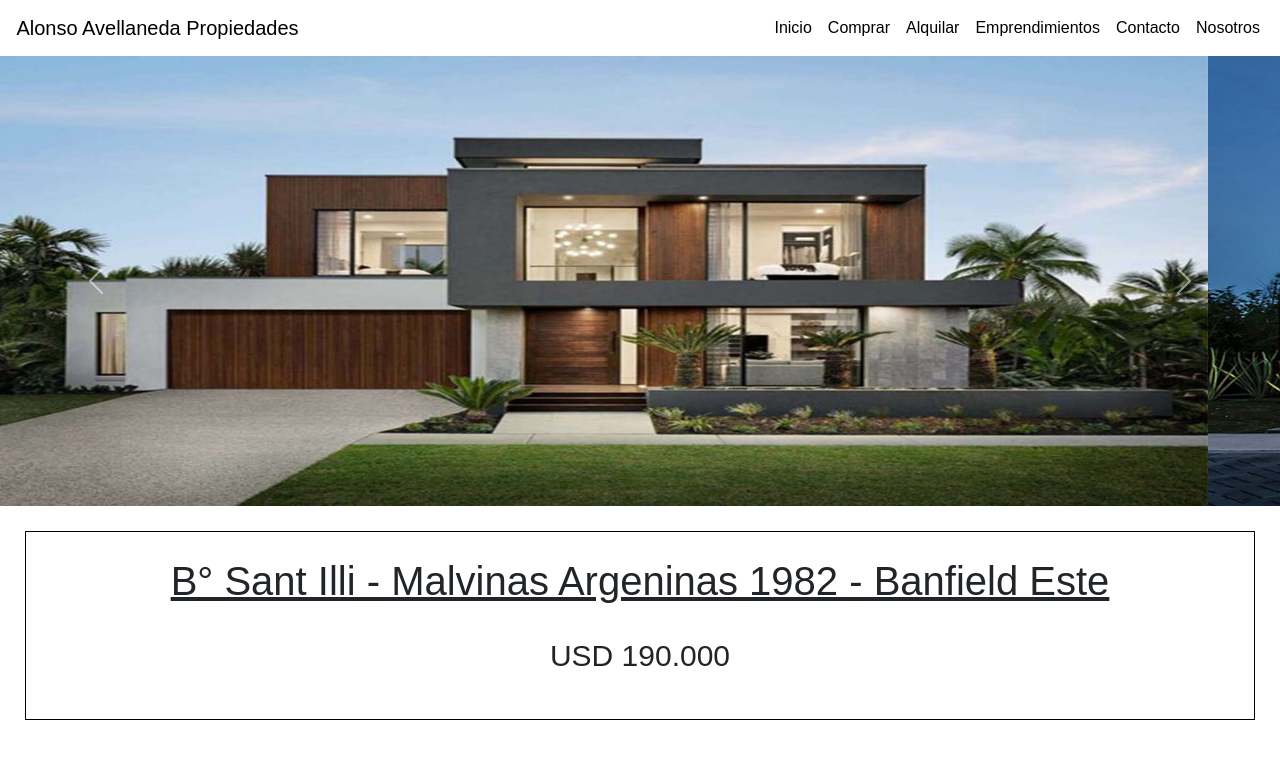
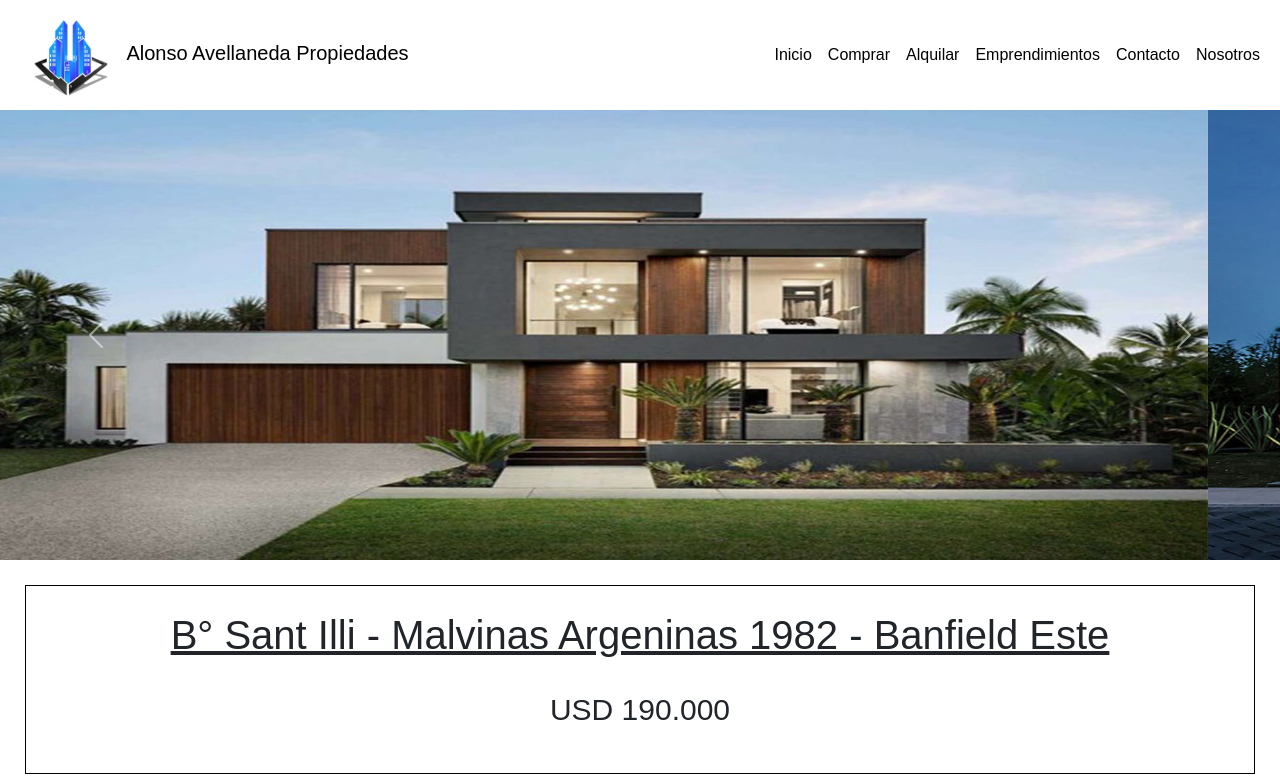
Before and after one commit to Geronimoalonso/pruebafinal, a plain HTML site: page Pages/Publicaciones.html in a window 1280 px wide. Shown: the top 782 px of the page. Drawn offline with nearby package versions, Linux system fonts and the light colour scheme.

Commit message:
add logo

```diff
--- a/Pages/Publicaciones.html
+++ b/Pages/Publicaciones.html
@@ -17,7 +17,7 @@
   <nav class="navbar navbar-expand-lg" style="background-color: white;">
     <div class="container-fluid">
       <a class="navbar-brand" href="#">
-        <img src="./Image/Logo.jpg" alt="">
+        <img src="../Image/Logo.jpg" alt="">
           Alonso Avellaneda Propiedades </a>
       <button class="navbar-toggler" type="button" data-bs-toggle="collapse" data-bs-target="#navbarSupportedContent" aria-controls="navbarSupportedContent" aria-expanded="false" aria-label="Toggle navigation">
         <span class="navbar-toggler-icon"></span>
```
